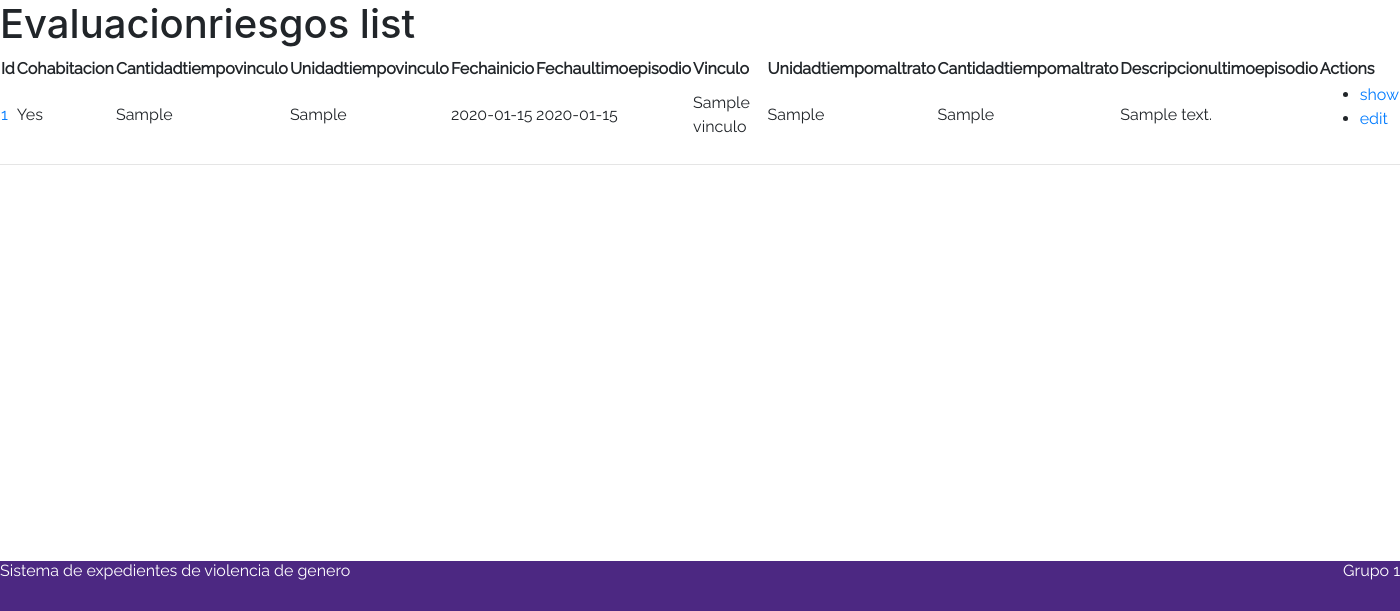
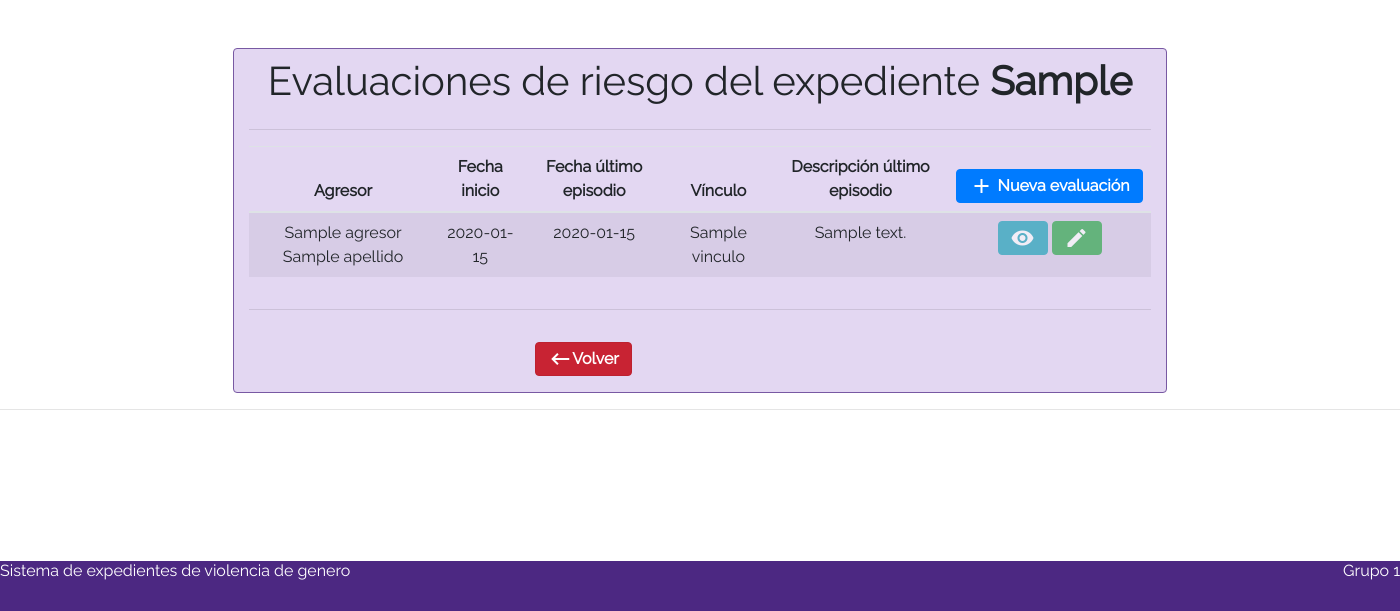
Before and after one commit to unlp-taller-tecnologias/2018-grupo-1, a Symfony app: template app/Resources/views/evaluacionriesgo/index.html.twig in a window 1400 px wide. Shown: the part 189-800 px from the top of the page. Run offline with Twig, Linux system fonts and the light colour scheme; the template is opened without the code that fills it: most values are stand-ins (such as "Sample title", 1, 10 or a date in 2020); some libraries are stand-ins or nearby versions.

Commit message:
index evaluaciones de riesgo

```diff
--- a/app/Resources/views/evaluacionriesgo/index.html.twig
+++ b/app/Resources/views/evaluacionriesgo/index.html.twig
@@ -1,50 +1,45 @@
 {% extends 'templates/layout.html.twig' %}
 
 {% block body %}
-    <h1>Evaluacionriesgos list</h1>
-
-    <table>
+<div class="text-center container col-md-8 mt-5 border-violet card">
+  <h1 class="mt-2 mb-2">Evaluaciones de riesgo del expediente <strong>{{nroExp}}</strong> </h1>
+  <hr>
+    <table class="table table-striped">
         <thead>
-            <tr>
-                <th>Id</th>
-                <th>Cohabitacion</th>
-                <th>Cantidadtiempovinculo</th>
-                <th>Unidadtiempovinculo</th>
-                <th>Fechainicio</th>
-                <th>Fechaultimoepisodio</th>
-                <th>Vinculo</th>
-                <th>Unidadtiempomaltrato</th>
-                <th>Cantidadtiempomaltrato</th>
-                <th>Descripcionultimoepisodio</th>
-                <th>Actions</th>
-            </tr>
+          <tr>
+            <th>Agresor</th>
+            <th>Fecha inicio</th>
+            <th>Fecha último episodio</th>
+            <th>Vínculo</th>
+            <th>Descripción último episodio</th>
+            <th><a class="btn btn-primary btn-xs" href="/evaluacionriesgo/new/{{ expediente }}"><i class="material-icons align-bottom">add</i> Nueva evaluación</a></th>
+          </tr>
         </thead>
         <tbody>
         {% for evaluacionRiesgo in evaluacionRiesgos %}
             <tr>
-                <td><a href="{{ path('evaluacionriesgo_show', { 'id': evaluacionRiesgo.id }) }}">{{ evaluacionRiesgo.id }}</a></td>
-                <td>{% if evaluacionRiesgo.cohabitacion %}Yes{% else %}No{% endif %}</td>
-                <td>{{ evaluacionRiesgo.cantidadTiempoVinculo }}</td>
-                <td>{{ evaluacionRiesgo.unidadTiempoVinculo }}</td>
+                <td>{{ evaluacionRiesgo.agresor.nombre }} {{ evaluacionRiesgo.agresor.apellido }}</td>
                 <td>{% if evaluacionRiesgo.fechaInicio %}{{ evaluacionRiesgo.fechaInicio|date('Y-m-d') }}{% endif %}</td>
                 <td>{% if evaluacionRiesgo.fechaUltimoEpisodio %}{{ evaluacionRiesgo.fechaUltimoEpisodio|date('Y-m-d') }}{% endif %}</td>
                 <td>{{ evaluacionRiesgo.vinculo }}</td>
-                <td>{{ evaluacionRiesgo.unidadTiempoMaltrato }}</td>
-                <td>{{ evaluacionRiesgo.cantidadTiempoMaltrato }}</td>
-                <td>{{ evaluacionRiesgo.descripcionUltimoEpisodio }}</td>
+                <td>{{ evaluacionRiesgo.descripcionUltimoEpisodio|length > 45 ? evaluacionRiesgo.descripcionUltimoEpisodio|slice(0, 45) ~ '...' :evaluacionRiesgo.descripcionUltimoEpisodio }}</td>
                 <td>
-                    <ul>
-                        <li>
-                            <a href="{{ path('evaluacionriesgo_show', { 'id': evaluacionRiesgo.id }) }}">show</a>
-                        </li>
-                        <li>
-                            <a href="{{ path('evaluacionriesgo_edit', { 'id': evaluacionRiesgo.id }) }}">edit</a>
-                        </li>
-                    </ul>
+                  <a class="btn btn-info btn-xs disabled" href="{{ path('evaluacionriesgo_show', { 'id': evaluacionRiesgo.id }) }}"><i class="material-icons align-bottom">remove_red_eye</i></a>
+                  <a class="btn btn-success btn-xs disabled" href="{{ path('evaluacionriesgo_edit', { 'id': evaluacionRiesgo.id }) }}"><i class="material-icons align-bottom">edit</i></a>
+
                 </td>
             </tr>
         {% endfor %}
         </tbody>
     </table>
+    <hr>
+    <div class="row justify-content-center">
+      <div class="col-md-3 col-sm-4 col-4">
+        <a class="btn btn-volver" href="/expediente/{{expediente}}" ><i class="material-icons align-bottom">keyboard_backspace</i>Volver</a>
+      </div>
+      <div class="col-md-3 col-sm-4 col-4">
+      </div>
+    </div>
+  </div>
 
 {% endblock %}
--- a/app/Resources/views/expediente/show.html.twig
+++ b/app/Resources/views/expediente/show.html.twig
@@ -44,6 +44,7 @@
             Evaluaciones de riesgo
           </button>
           <div class="dropdown-menu bg-violet-light" aria-labelledby="btnGroupDrop1">
+            <a class="dropdown-item bg-info text-center text-light" href="/evaluacionriesgo/index/{{ expediente.id }}"><i class="material-icons align-bottom">remove_red_eye</i> Ver</a>
             <a class="dropdown-item bg-primary text-center text-light" href="/evaluacionriesgo/new/{{ expediente.id }}"><i class="material-icons align-bottom">add</i> Nuevo</a>
           </div>
         </div>
--- a/src/AppBundle/Controller/SeguimientoController.php
+++ b/src/AppBundle/Controller/SeguimientoController.php
@@ -53,10 +53,8 @@ class SeguimientoController extends Controller
             $em = $this->getDoctrine()->getManager();
             $em->persist($seguimiento);
             $em->flush();
-
             return $this->redirectToRoute('seguimiento_show', array('id' => $seguimiento->getId()));
         }
-
         return $this->render('seguimiento/new.html.twig', array(
             'expediente' => $expediente,
             'seguimiento' => $seguimiento,
@@ -89,7 +87,6 @@ class SeguimientoController extends Controller
 
         if ($editForm->isSubmitted() && $editForm->isValid()) {
             $this->getDoctrine()->getManager()->flush();
-
             return $this->redirectToRoute('seguimiento_index', array('expediente' => $seguimiento->getExpediente()->getId()));
         }
         return $this->render('seguimiento/edit.html.twig', array(
--- a/src/AppBundle/Entity/TipoDocumento.php
+++ b/src/AppBundle/Entity/TipoDocumento.php
@@ -28,7 +28,7 @@ class TipoDocumento
     /**
      * @var string
      *
-     * @ORM\Column(name="descripcion", type="string", length=20, unique=true)
+     * @ORM\Column(name="descripcion", type="string", length=40, unique=true)
      */
     private $descripcion;
 
```
Also changed, not shown: src/AppBundle/Controller/EvaluacionRiesgoController.php (+8 -34 lines).
